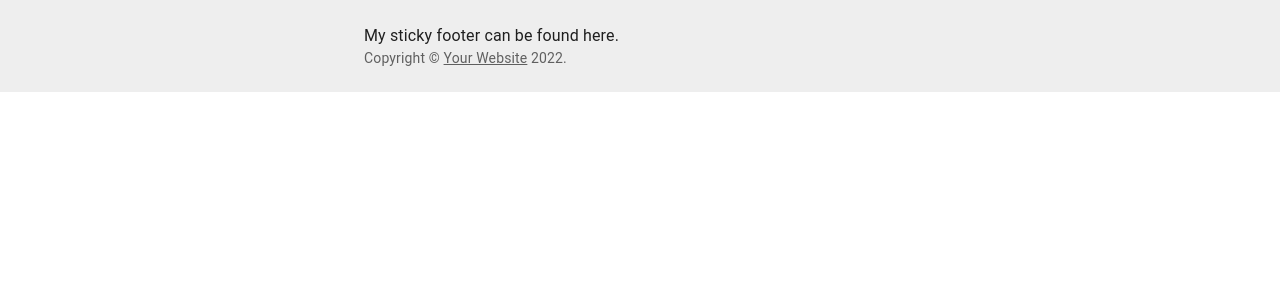
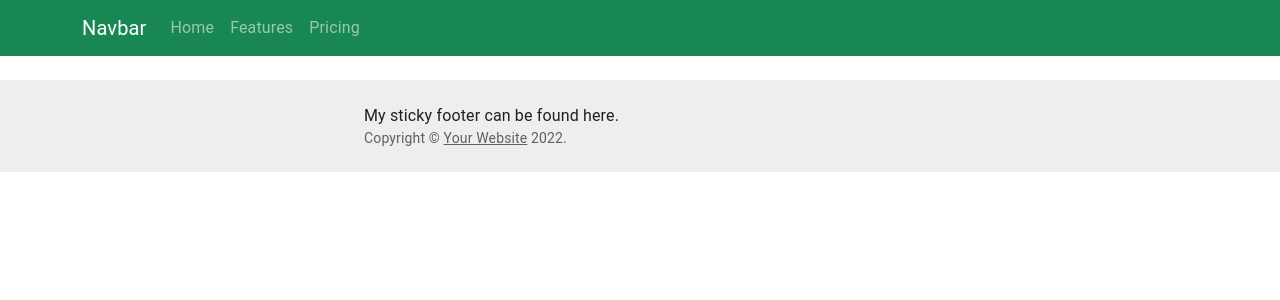
Before and after one commit to LucaDeCicco/All-Around, a React (Create React App) app in the folder my-app/: page /circuits in a window 1280 px wide. Shown: the top 300 px of the page. Built offline with nearby package versions, Linux system fonts and the light colour scheme; no server answers.

Commit message:
add NavBar

```diff
--- a/my-app/package.json
+++ b/my-app/package.json
@@ -7,12 +7,15 @@
     "@chakra-ui/react": "^2.3.5",
     "@emotion/react": "^11.10.4",
     "@emotion/styled": "^11.10.4",
+    "@mui/icons-material": "^5.10.9",
     "@mui/material": "^5.10.8",
     "@testing-library/jest-dom": "^5.16.5",
     "@testing-library/react": "^13.4.0",
     "@testing-library/user-event": "^13.5.0",
+    "bootstrap": "^5.2.2",
     "framer-motion": "^7.5.3",
     "react": "^18.2.0",
+    "react-bootstrap": "^2.5.0",
     "react-dom": "^18.2.0",
     "react-router-dom": "^6.4.2",
     "react-scripts": "^5.0.1",
--- a/my-app/src/Card.js
+++ b/my-app/src/Card.js
@@ -12,7 +12,7 @@ function AirbnbCard({data}) {
         imageAlt: 'Rear view of modern home with pool',
         days: data.days,
         // baths: 2,
-        title: data.description,
+        title: data.location,
         formattedPrice: data.price,
         // reviewCount: 34,
         rating: 4,
--- a/my-app/src/Circuits.js
+++ b/my-app/src/Circuits.js
@@ -5,6 +5,7 @@
 import AirbnbCard from './Card'
 import {ChakraProvider} from '@chakra-ui/react'
 import {useEffect, useState} from 'react'
+import NavBar from "./NavBar";
 import { SimpleGrid } from '@chakra-ui/react'
 
 function Circuits() {
@@ -26,7 +27,12 @@ function Circuits() {
     }, [loading])
 
     const container={
-        margin: "10em"
+        // margin: "10em",
+        // marginwidth: "10em",
+        marginLeft: "10em",
+        marginRight: "10em",
+        marginBottom: "10em"
+
     };
 
 
@@ -35,6 +41,7 @@ function Circuits() {
         return (
             <div className="circuits" style={container}>
 
+                {/*<NavBar />*/}
                 <ChakraProvider>
                     <SimpleGrid columns={3} spacing={3}>
                     {data.map(circuit => {
--- /dev/null
+++ b/my-app/src/NavBar.js
@@ -0,0 +1,22 @@
+import {Container, Nav, Navbar} from "react-bootstrap";
+
+
+function NavBar() {
+    return (
+        <>
+            <Navbar bg="success" variant="dark">
+                <Container>
+                    <Navbar.Brand href="#home">Navbar</Navbar.Brand>
+                    <Nav className="me-auto">
+                        <Nav.Link href="#home">Home</Nav.Link>
+                        <Nav.Link href="#features">Features</Nav.Link>
+                        <Nav.Link href="#pricing">Pricing</Nav.Link>
+                    </Nav>
+                </Container>
+            </Navbar>
+            <br />
+        </>
+    );
+}
+
+export default NavBar;
--- a/my-app/src/index.js
+++ b/my-app/src/index.js
@@ -5,11 +5,14 @@ import MainPage from './MainPage';
 import Circuits from './Circuits';
 import StickyFooter from './Footer';
 import {BrowserRouter, Routes, Route} from "react-router-dom";
+import"bootstrap/dist/css/bootstrap.min.css"
+import NavBar from "./NavBar";
 
 const root = ReactDOM.createRoot(document.getElementById('root'));
 root.render(
   <React.StrictMode>
     <BrowserRouter>
+        <NavBar/>
       <Routes>
         <Route index element={<MainPage />} />
         <Route path="circuits" element={<Circuits />} />
```
Also changed, not shown: 1 other file (tests, documents, lock files or other folders).
